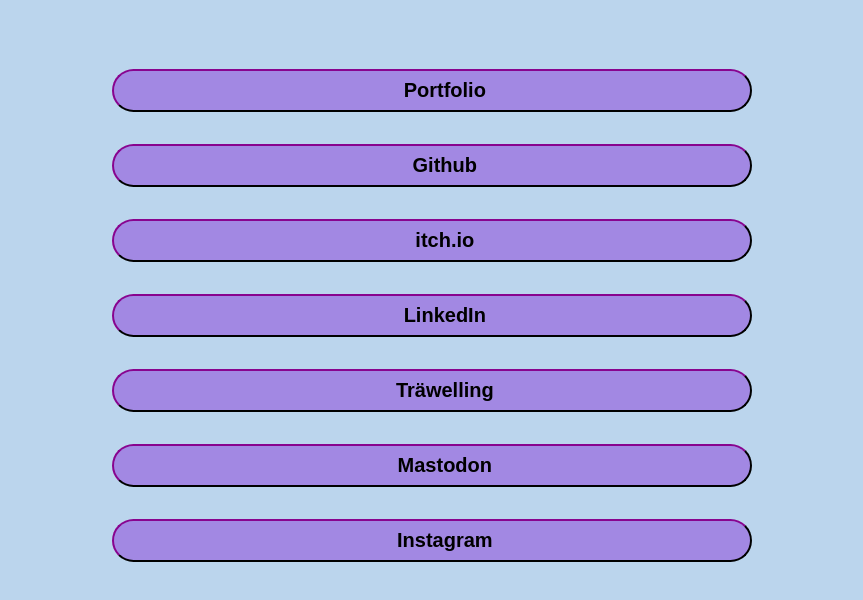
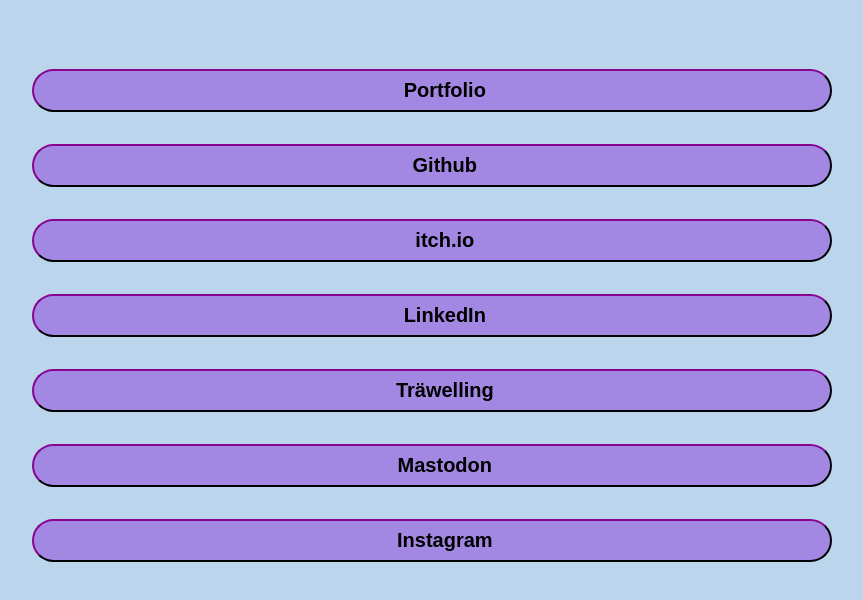
Before and after one commit to JaN0h4ck/LinkList, a website built with Parcel: page src/index.html in a window 1280 px wide. Shown: the part 130-730 px from the top of the page, without its empty margins (208-1071 px from the left). Built offline with nearby package versions, Linux system fonts and the light colour scheme; files whose address does not match are found by name.

Commit message:
fixed button width

```diff
--- a/src/scss/styles.scss
+++ b/src/scss/styles.scss
@@ -60,7 +60,7 @@
 	color: var(--text-color);
 	transition: 200ms ease-in-out;
 	max-width: 800px;
-	width: 80svh;
+	width: 80svw;
 	padding: 0.5rem;
 
 	&:hover {
```
